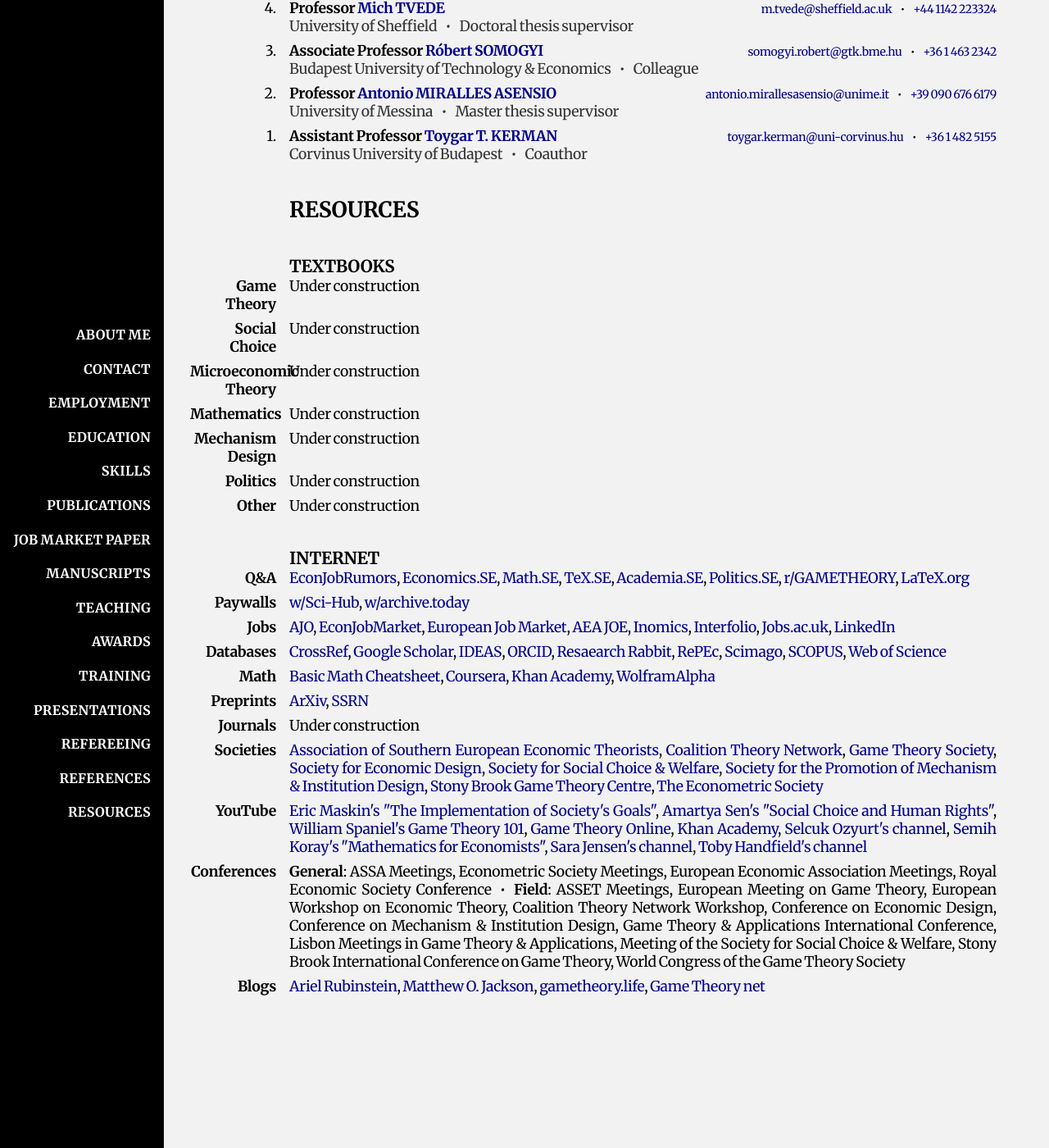
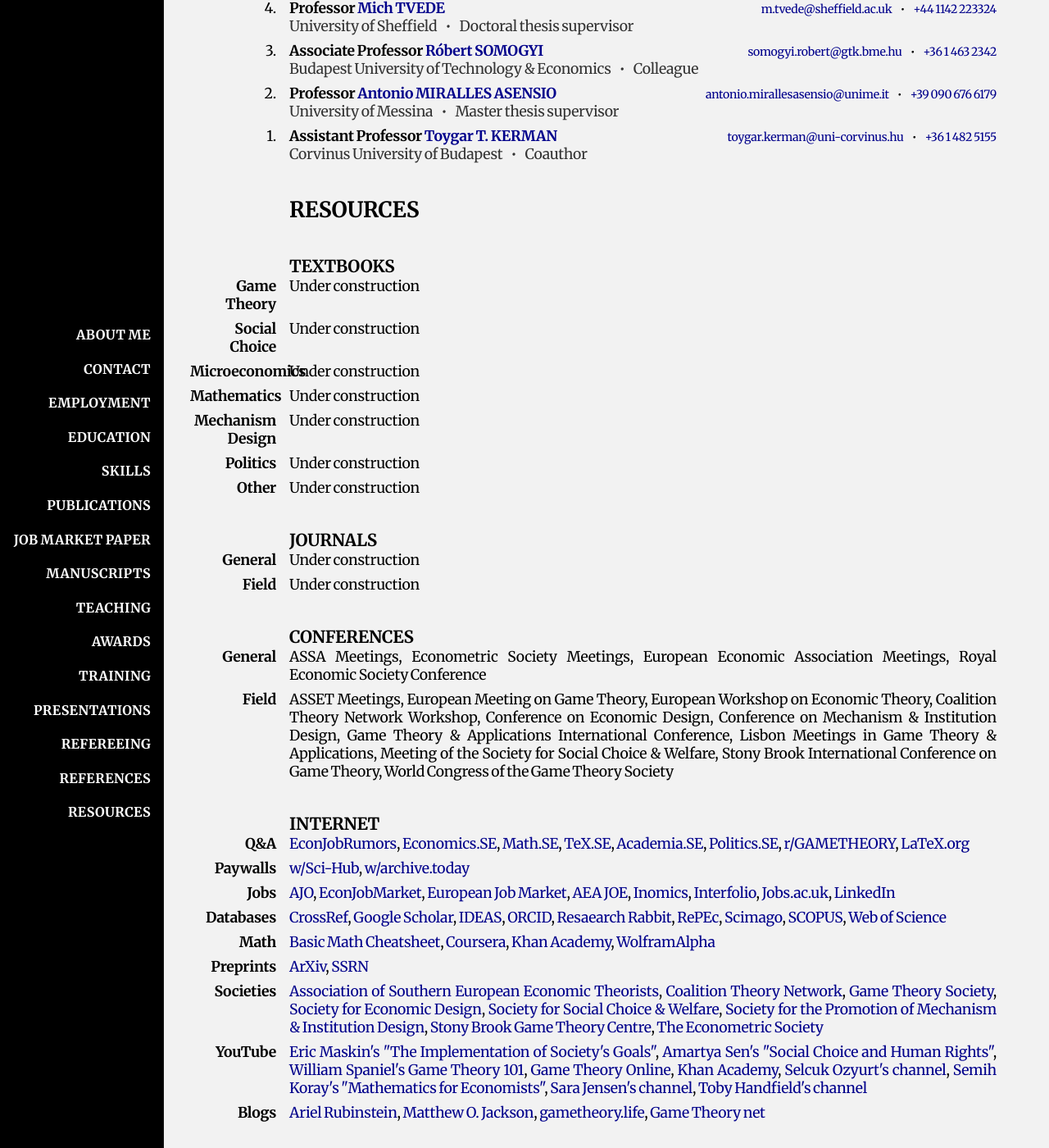
Before and after one commit to HectorHermidaRivera/hectorhermidarivera.github.io, a Jekyll site: the page built from index.md, in a window 1280 px wide and 1400 px high, scrolled down 3171 px. Shown: the whole window at 82% size. Built offline with Jekyll 4.4.1, drawn with Linux system fonts in a browser that asks for light colours; a style sheet for code colours, icons or effects is not loaded; part of the change alters nothing that is shown.

Commit message:
Update index.md

```diff
--- a/index.md
+++ b/index.md
@@ -521,7 +521,7 @@ title: Home
   <div class="label"><b>Social Choice</b></div>
   <div class="value">Under construction</div>
 
-  <div class="label"><b>Microeconomic Theory</b></div>
+  <div class="label"><b>Microeconomics</b></div>
   <div class="value">Under construction</div>
 
   <div class="label"><b>Mathematics</b></div>
@@ -535,6 +535,30 @@ title: Home
 
   <div class="label"><b>Other</b></div>
   <div class="value">Under construction</div>
+
+</div>
+
+### Journals
+
+<div class="two-column">
+
+  <div class="label"><b>General</b></div>
+  <div class="value">Under construction</div>
+
+  <div class="label"><b>Field</b></div>
+  <div class="value">Under construction</div>
+
+</div>
+
+### Conferences
+
+<div class="two-column">
+
+  <div class="label"><b>General</b></div>
+  <div class="value">ASSA Meetings, Econometric Society Meetings, European Economic Association Meetings, Royal Economic Society Conference</div>
+
+  <div class="label"><b>Field</b></div>
+  <div class="value">ASSET Meetings, European Meeting on Game Theory, European Workshop on Economic Theory, Coalition Theory Network Workshop, Conference on Economic Design, Conference on Mechanism & Institution Design, Game Theory & Applications International Conference, Lisbon Meetings in Game Theory & Applications, Meeting of the Society for Social Choice & Welfare, Stony Brook International Conference on Game Theory, World Congress of the Game Theory Society</div>
 
 </div>
 
@@ -560,18 +584,12 @@ title: Home
   <div class="label"><b>Preprints</b></div>
   <div class="value"><a href="https://arxiv.org">ArXiv</a>, <a href="http://www.ssrn.com">SSRN</a></div>
 
-  <div class="label"><b>Journals</b></div>
-  <div class="value">Under construction</div>
-
   <div class="label"><b>Societies</b></div>
   <div class="value"><a href="https://www.assetassoc.com">Association of Southern European Economic Theorists</a>, <a href="https://www.coalitiontheory.net">Coalition Theory Network</a>, <a href="https://gametheorysociety.org">Game Theory Society</a>, <a href="https://sites.google.com/site/societyforeconomicdesign/">Society for Economic Design</a>, <a href="https://scwsociety.org">Society for Social Choice & Welfare</a>, <a href="https://www.mechanism-design.org/society.php">Society for the Promotion of Mechanism & Institution Design</a>, <a href="https://gtcenter.org">Stony Brook Game Theory Centre</a>, <a href="https://www.econometricsociety.org">The Econometric Society</a></div>
 
   <div class="label"><b>YouTube</b></div>
   <div class="value"><a href="https://www.youtube.com/watch?v=mSWl3ZWGm-o">Eric Maskin's "The Implementation of Society's Goals"</a>, <a href="https://www.youtube.com/watch?v=DeUr3dO-zVs">Amartya Sen's "Social Choice and Human Rights"</a>, <a href="https://www.youtube.com/playlist?list=PLKI1h_nAkaQoDzI4xDIXzx6U2ergFmedo">William Spaniel's Game Theory 101</a>, <a href="https://www.youtube.com/c/gametheoryonline/featured">Game Theory Online</a>, <a href="https://www.youtube.com/@khanacademy">Khan Academy</a>, <a href="https://www.youtube.com/@selcukozyurt/playlists">Selcuk Ozyurt's channel</a>, <a href="https://www.youtube.com/playlist?list=PL5B3KLQNAC5iy7YKlEdHKiAbo5SuiAHE1">Semih Koray's "Mathematics for Economists"</a>, <a href="https://www.youtube.com/@sarajensen3039">Sara Jensen's channel</a>, <a href="https://www.youtube.com/@TobyHandfield">Toby Handfield's channel</a></div>
 
-  <div class="label"><b>Conferences</b></div>
-  <div class="value"><b>General</b>: ASSA Meetings, Econometric Society Meetings, European Economic Association Meetings, Royal Economic Society Conference<span style="margin:10px;">•</span><b>Field</b>: ASSET Meetings, European Meeting on Game Theory, European Workshop on Economic Theory, Coalition Theory Network Workshop, Conference on Economic Design, Conference on Mechanism & Institution Design, Game Theory & Applications International Conference, Lisbon Meetings in Game Theory & Applications, Meeting of the Society for Social Choice & Welfare, Stony Brook International Conference on Game Theory, World Congress of the Game Theory Society</div>
-
   <div class="label"><b>Blogs</b></div>
   <div class="value"><a href="https://arielrubinstein.tau.ac.il">Ariel Rubinstein</a>, <a href="https://web.stanford.edu/~jacksonm/">Matthew O. Jackson</a>, <a href="https://gametheory.life">gametheory.life</a>, <a href="https://www.gametheory.net">Game Theory net</a></div>
 
```
